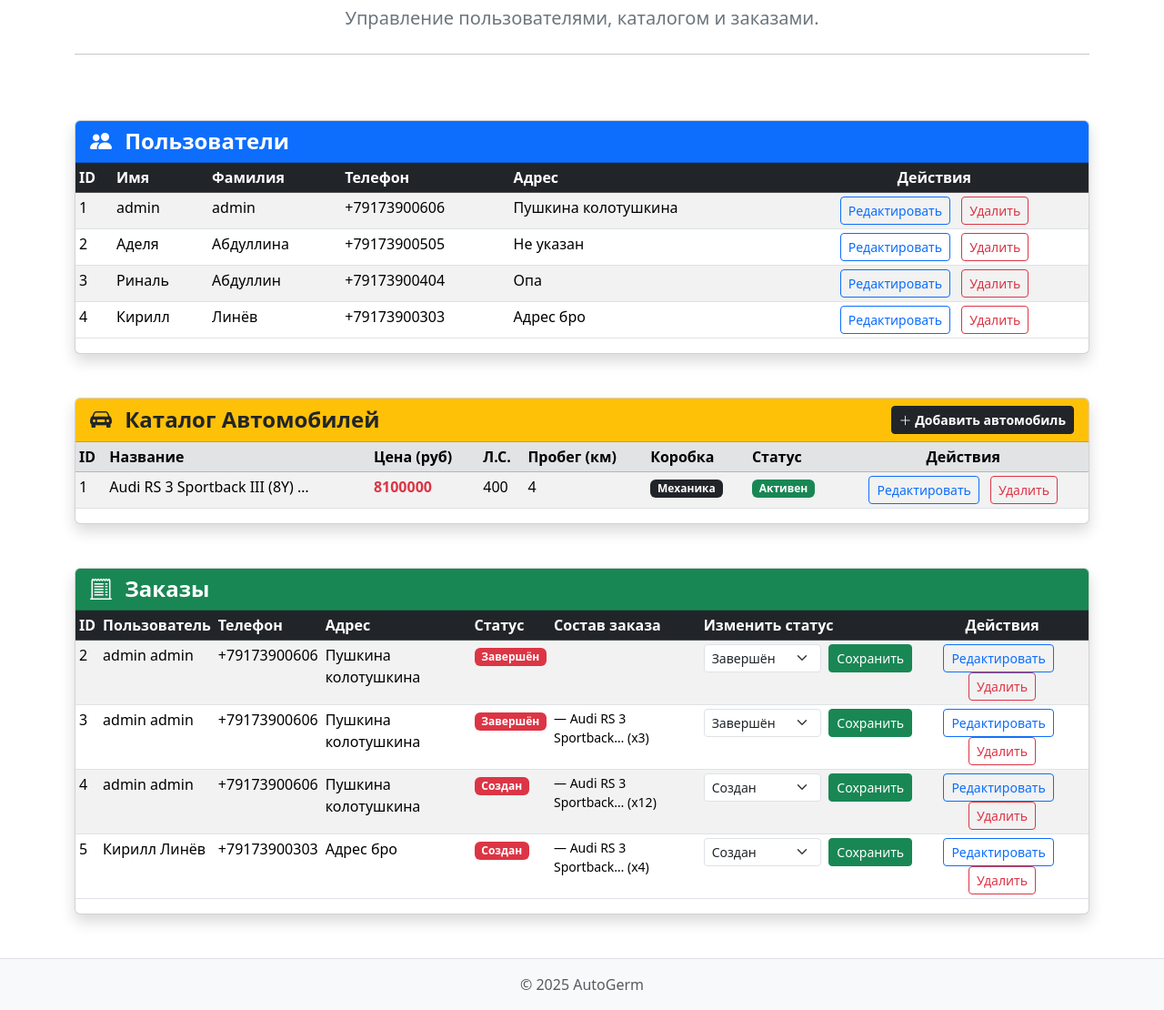
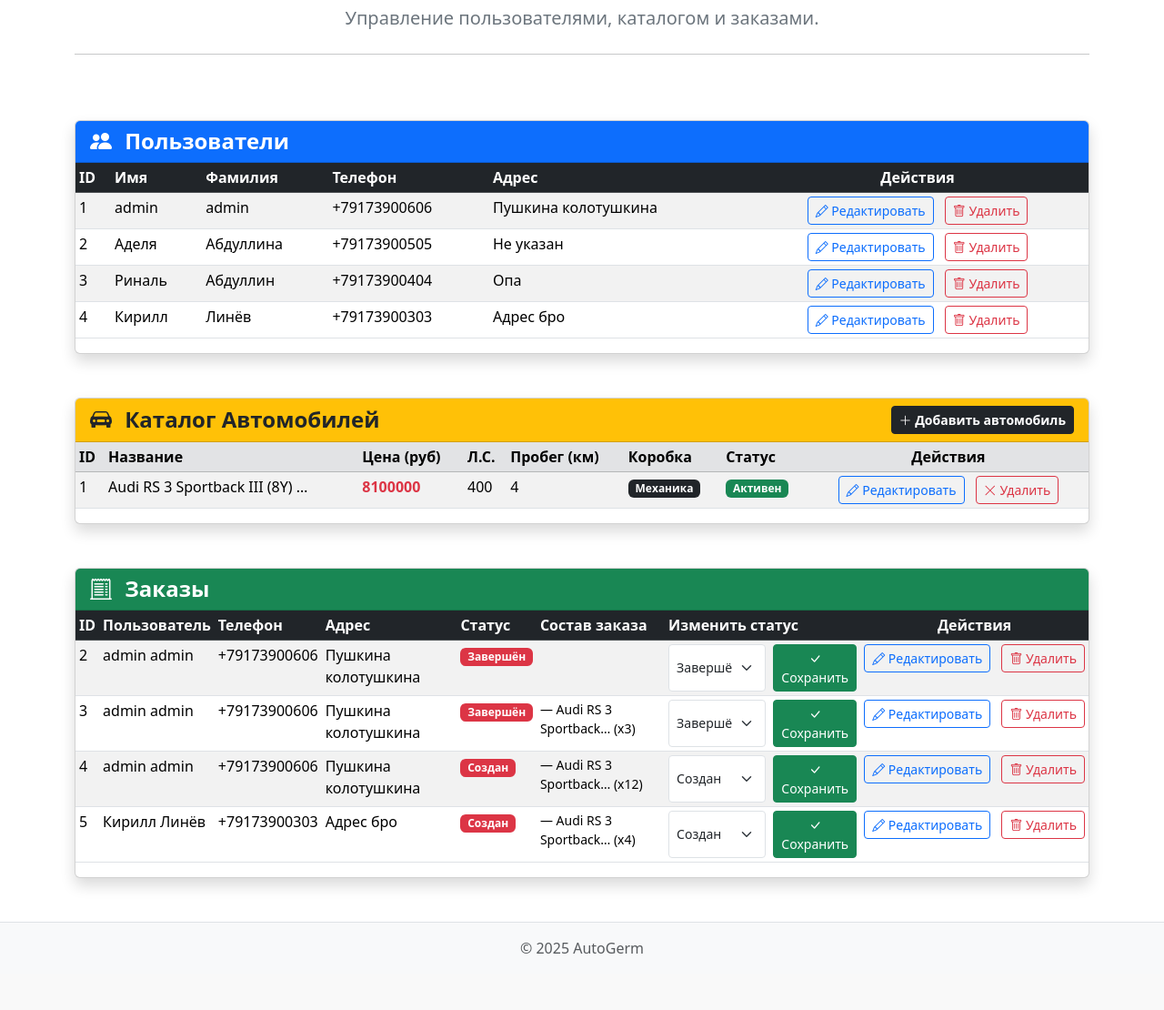
Before and after one commit to Elvirchik/AutoIzGermanii, a Django app: page /admin_page/ in a window 1280 px wide. Shown: the part 174-1284 px from the top of the page at 91% size. After the commit the page ends 1222 px from the top, so only its background shows below. Run offline with Django 5.2, Linux system fonts and the light colour scheme; a user stored in the database is signed in; data comes from the database, SQL or seed files in the repository; both versions use the stored data as it was after the commit; parts of the project's set-up code (start-up, migrations or seed data) failed here and were passed over.

Commit message:
Add files via upload

```diff
--- a/main/templates/main/admin_car_form.html
+++ b/main/templates/main/admin_car_form.html
@@ -4,7 +4,7 @@
 
 {% block content %}
 <div class="row justify-content-center">
-    <div class="col-lg-8">
+    <div class="col-12 col-md-10 col-lg-8">
 
         <h2 class="display-5 fw-bold text-center mb-4 text-dark">Редактирование</h2>
         <hr>
--- a/main/templates/main/admin_confirm_delete.html
+++ b/main/templates/main/admin_confirm_delete.html
@@ -2,7 +2,7 @@
 {% block title %}Подтверждение действия{% endblock %}
 {% block content %}
 <div class="row justify-content-center mt-5">
-    <div class="col-md-6 col-lg-5">
+    <div class="col-12 col-sm-9 col-md-6 col-lg-5">
 
         <div class="card shadow-lg border-{% if action == 'удалить' %}danger{% else %}success{% endif %}">
             <div class="card-header bg-{% if action == 'удалить' %}danger{% else %}success{% endif %} text-white text-center">
--- a/main/templates/main/admin_order_form.html
+++ b/main/templates/main/admin_order_form.html
@@ -4,7 +4,7 @@
 
 {% block content %}
 <div class="row justify-content-center">
-    <div class="col-lg-8">
+    <div class="col-12 col-md-10 col-lg-8">
 
         <h2 class="display-5 fw-bold text-center mb-4 text-dark">Редактирование</h2>
         <hr>
--- a/main/templates/main/admin_page.html
+++ b/main/templates/main/admin_page.html
@@ -31,9 +31,13 @@
                         <td>{{ u.last_name }}</td>
                         <td>{{ u.phone }}</td>
                         <td>{{ u.address|truncatechars:50|default:'Не указан' }}</td>
-                        <td class="text-center">
-                            <a href="{% url 'admin_user_edit' u.id %}" class="btn btn-sm btn-outline-primary me-2">Редактировать</a>
-                            <a href="{% url 'admin_user_delete' u.id %}" class="btn btn-sm btn-outline-danger">Удалить</a>
+                        <td class="text-center text-nowrap">
+                            <a href="{% url 'admin_user_edit' u.id %}" class="btn btn-sm btn-outline-primary me-2" title="Редактировать">
+                                <i class="bi bi-pencil"></i> <span class="d-none d-sm-inline">Редактировать</span>
+                            </a>
+                            <a href="{% url 'admin_user_delete' u.id %}" class="btn btn-sm btn-outline-danger" title="Удалить">
+                                <i class="bi bi-trash"></i> <span class="d-none d-sm-inline">Удалить</span>
+                            </a>
                         </td>
                     </tr>
                     {% empty %}
@@ -76,11 +80,14 @@
                                 <span class="badge bg-success">Активен</span>
                             {% endif %}
                         </td>
-                        <td class="text-center">
-                            <a href="{% url 'admin_car_edit' c.id %}" class="btn btn-sm btn-outline-primary me-2">Редактировать</a>
+                        <td class="text-center text-nowrap">
+                            <a href="{% url 'admin_car_edit' c.id %}" class="btn btn-sm btn-outline-primary me-2" title="Редактировать">
+                                <i class="bi bi-pencil"></i> <span class="d-none d-sm-inline">Редактировать</span>
+                            </a>
                             <a href="{% url 'admin_car_delete' c.id %}"
-                               class="btn btn-sm btn-outline-{% if c.is_deleted %}success{% else %}danger{% endif %}">
-                                {% if c.is_deleted %}Восстановить{% else %}Удалить{% endif %}
+                               class="btn btn-sm btn-outline-{% if c.is_deleted %}success{% else %}danger{% endif %}"
+                               title="{% if c.is_deleted %}Восстановить{% else %}Удалить{% endif %}">
+                                <i class="bi bi-{% if c.is_deleted %}arrow-repeat{% else %}x-lg{% endif %}"></i> <span class="d-none d-sm-inline">{% if c.is_deleted %}Восстановить{% else %}Удалить{% endif %}</span>
                             </a>
                         </td>
                     </tr>
@@ -132,7 +139,7 @@
                             {% endfor %}
                             </ul>
                         </td>
-                        <td style="min-width: 180px;">
+                        <td style="min-width: 150px;">
                             <form method="post" action="{% url 'change_order_status' order.id %}" class="d-flex">
                                 {% csrf_token %}
                                 <select name="status" class="form-select form-select-sm me-2">
@@ -140,12 +147,18 @@
                                     <option value="{{ key }}" {% if order.status == key %}selected{% endif %}>{{ label }}</option>
                                     {% endfor %}
                                 </select>
-                                <button type="submit" class="btn btn-sm btn-success">Сохранить</button>
+                                <button type="submit" class="btn btn-sm btn-success">
+                                    <i class="bi bi-check-lg"></i> <span class="d-none d-sm-inline">Сохранить</span>
+                                </button>
                             </form>
                         </td>
-                        <td class="text-center">
-                            <a href="{% url 'admin_order_edit' order.id %}" class="btn btn-sm btn-outline-primary me-2">Редактировать</a>
-                            <a href="{% url 'admin_order_delete' order.id %}" class="btn btn-sm btn-outline-danger">Удалить</a>
+                        <td class="text-center text-nowrap">
+                            <a href="{% url 'admin_order_edit' order.id %}" class="btn btn-sm btn-outline-primary me-2" title="Редактировать">
+                                <i class="bi bi-pencil"></i> <span class="d-none d-sm-inline">Редактировать</span>
+                            </a>
+                            <a href="{% url 'admin_order_delete' order.id %}" class="btn btn-sm btn-outline-danger" title="Удалить">
+                                <i class="bi bi-trash"></i> <span class="d-none d-sm-inline">Удалить</span>
+                            </a>
                         </td>
                     </tr>
                     {% endfor %}
--- a/main/templates/main/admin_user_form.html
+++ b/main/templates/main/admin_user_form.html
@@ -4,7 +4,7 @@
 
 {% block content %}
 <div class="row justify-content-center">
-    <div class="col-lg-8">
+    <div class="col-12 col-md-10 col-lg-8">
 
         <h2 class="display-5 fw-bold text-center mb-4 text-dark">Редактирование Пользователя</h2>
         <hr>
--- a/main/templates/main/base.html
+++ b/main/templates/main/base.html
@@ -2,6 +2,7 @@
 <html lang="ru">
 <head>
     <meta charset="UTF-8">
+    <meta name="viewport" content="width=device-width, initial-scale=1">
     <link href="https://cdn.jsdelivr.net/npm/bootstrap@5.3.3/dist/css/bootstrap.min.css" rel="stylesheet" integrity="sha384-QWTKZyjpPEjISv5WaRU9OFeRpok6YctnYmDr5pNlyT2bRjXh0JMhjY6hW+ALEwIH" crossorigin="anonymous">
     <title>{% block title %}AutoGerm{% endblock %}</title>
     <link rel="stylesheet" href="https://cdn.jsdelivr.net/npm/bootstrap-icons@1.11.3/font/bootstrap-icons.min.css">
@@ -41,14 +42,14 @@
                             <a class="nav-link text-light fw-bold" href="{% url 'profile' %}">{{ user.first_name|default:'Профиль' }}</a>
                         </li>
                         <li class="nav-item">
-                            <a class="nav-link btn btn-outline-danger btn-sm ms-2" href="{% url 'logout' %}">Выход</a>
+                            <a class="nav-link btn btn-outline-danger btn-sm ms-lg-2 mt-2 mt-lg-0" href="{% url 'logout' %}">Выход</a>
                         </li>
                     {% else %}
                         <li class="nav-item">
                             <a class="nav-link" href="{% url 'login' %}">Вход</a>
                         </li>
                         <li class="nav-item">
-                            <a class="nav-link btn btn-warning btn-sm ms-2" href="{% url 'register' %}">Регистрация</a>
+                            <a class="nav-link btn btn-warning btn-sm ms-lg-2 mt-2 mt-lg-0" href="{% url 'register' %}">Регистрация</a>
                         </li>
                     {% endif %}
                 </ul>
--- a/main/templates/main/car_detail.html
+++ b/main/templates/main/car_detail.html
@@ -4,7 +4,7 @@
 
 {% block content %}
 <div class="row justify-content-center">
-    <div class="col-lg-11">
+    <div class="col-12 col-md-11 col-lg-11">
 
         <h2 class="display-4 fw-bold mb-4 text-dark text-center text-lg-start">{{ car.configuration }}</h2>
         <hr class="mb-4">
@@ -30,7 +30,7 @@
 
                         <div class="mb-4 text-center p-3 bg-light rounded border border-warning">
                             <p class="text-secondary mb-1 fw-bold">Цена:</p>
-                            <span class="display-3 fw-bolder text-danger">{{ car.price|floatformat:0 }} руб.</span>
+                            <span class="display-5 display-md-3 fw-bolder text-danger">{{ car.price|floatformat:0 }} руб.</span>
                         </div>
 
                         <h5 class="fw-bold mb-3 text-primary">Ключевые характеристики</h5>
--- a/main/templates/main/catalog.html
+++ b/main/templates/main/catalog.html
@@ -2,6 +2,9 @@
 {% load static %}  {% block title %}Каталог автомобилей из Германии{% endblock %}
 
 {% block content %}
+<div class="row justify-content-center">
+    <div class="col-12 col-xl-11">
+
         <div class="row mb-4">
             <div class="col-12">
                 <h2 class="display-5 fw-bold text-center text-dark">Наш Каталог Автомобилей</h2>
@@ -75,4 +78,7 @@
                 </div>
             {% endfor %}
         </div>
+
+    </div>
+</div>
 {% endblock %}
--- a/main/templates/main/home.html
+++ b/main/templates/main/home.html
@@ -4,7 +4,7 @@
 
 {% block content %}
 <div class="row justify-content-center">
-    <div class="col-lg-10">
+    <div class="col-12 col-md-11 col-lg-10">
 
         <div class="text-center mb-5 p-4 rounded-3 bg-white shadow">
             <h1 class="display-3 fw-bolder mb-3 text-dark">Добро пожаловать на <span class="text-warning">AutoGerm</span></h1>
--- a/main/templates/main/login.html
+++ b/main/templates/main/login.html
@@ -2,7 +2,7 @@
 {% block title %}Вход на AutoGerm{% endblock %}
 {% block content %}
 <div class="row justify-content-center">
-    <div class="col-md-6 col-lg-5">
+    <div class="col-12 col-sm-10 col-md-6 col-lg-5">
 
         <div class="card shadow-lg p-4">
             <div class="card-body">
--- a/main/templates/main/profile.html
+++ b/main/templates/main/profile.html
@@ -4,7 +4,7 @@
 
 {% block content %}
 <div class="row justify-content-center">
-    <div class="col-lg-10">
+    <div class="col-12 col-md-11 col-lg-10">
         <h2 class="display-4 fw-bold text-center mb-5 text-dark">Личный Профиль</h2>
 
         <div class="row g-4">
--- a/main/templates/main/register.html
+++ b/main/templates/main/register.html
@@ -2,7 +2,7 @@
 {% block title %}Регистрация на AutoGerm{% endblock %}
 {% block content %}
 <div class="row justify-content-center">
-    <div class="col-md-7 col-lg-6">
+    <div class="col-12 col-sm-10 col-md-7 col-lg-6">
 
         <div class="card shadow-lg p-4">
             <div class="card-body">
```
Also changed, not shown: main/templates/main/cart.html (+19 -10 lines), db.sqlite3. Lines whose indentation alone changed are shown as unchanged.
